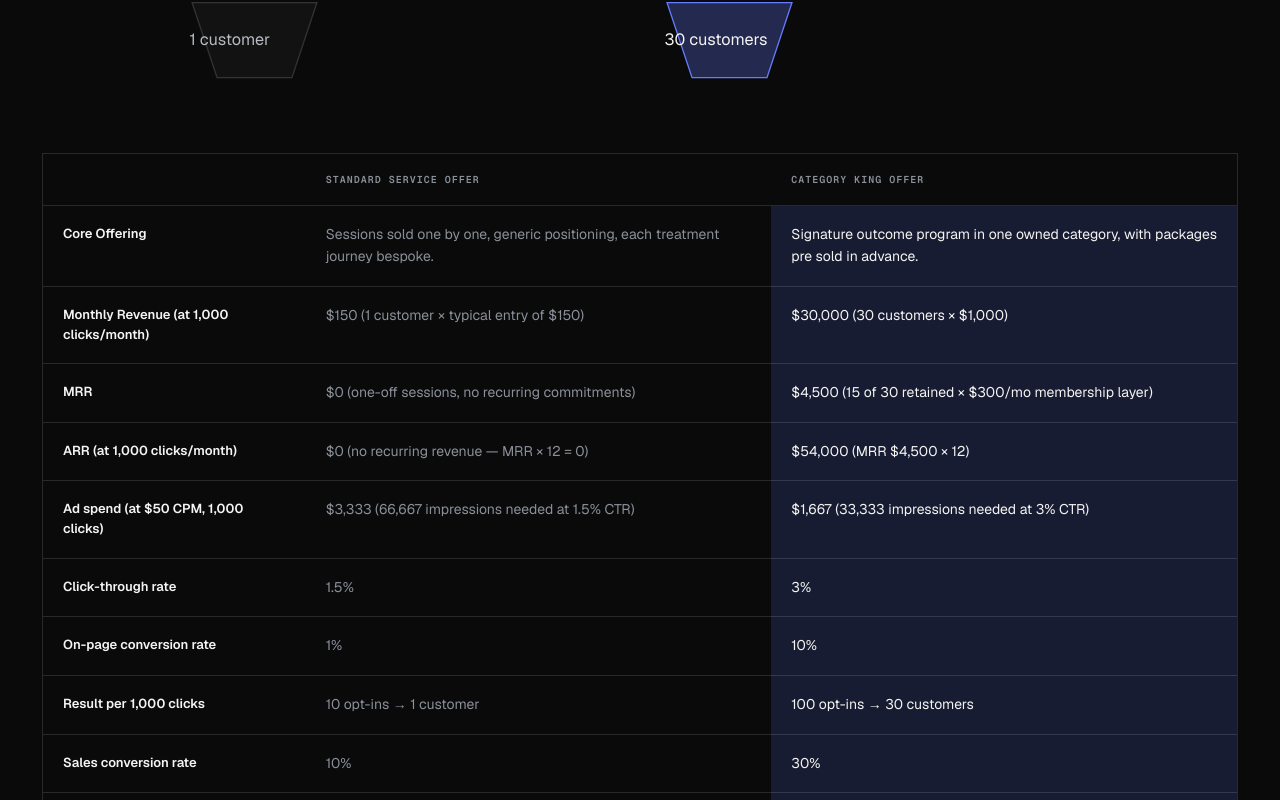
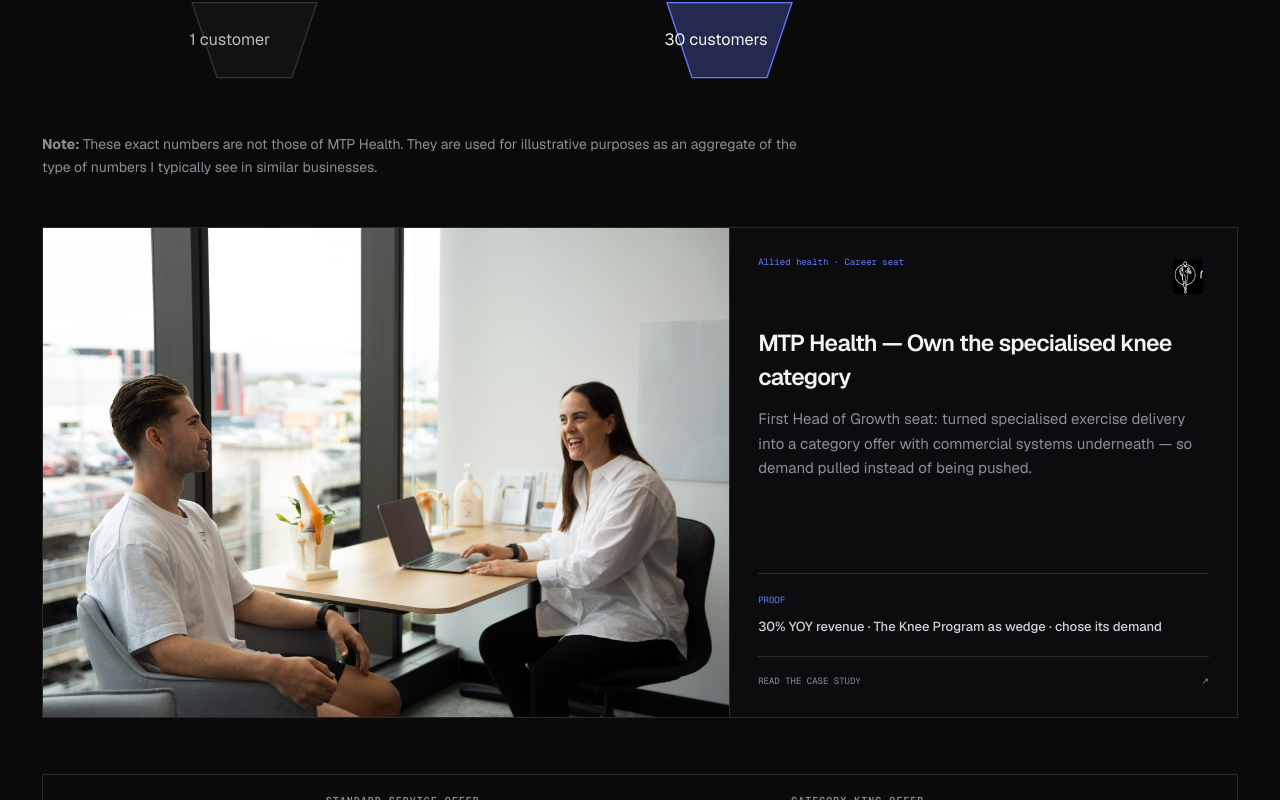
Before and after one commit to beniskillen/Growth-Labs, a Next.js app: page / in a window 1280 px wide. Shown: the part 10720-11520 px from the top of the page. Built offline with nearby package versions, Linux system fonts and the light colour scheme; no server answers.

Commit message:
Show MTP Health under the allied-health illustration and in the footer.
Make it explicit that the funnel figures are an illustrative aggregate of similar businesses, not MTP’s operating numbers.

```diff
--- a/app/components.tsx
+++ b/app/components.tsx
@@ -132,16 +132,18 @@
         <Wordmark />
         <p>Engineering revenue systems from first principles.</p>
       </div>
+      <nav aria-label="Footer navigation">
+        <Link href="/work/mtp-health">MTP Health</Link>
         {conversion ? null : (
-        <nav aria-label="Footer navigation">
-          <Link href="/work/mtp-health">Work</Link>
+          <>
             <Link href="/partners">Partners</Link>
             <Link href="/solutions">Solutions</Link>
             <Link href="/about">About</Link>
             <Link href="/landing">Operator landing</Link>
             <Link href="/audit">AI Leverage Audit</Link>
+          </>
+        )}
       </nav>
-      )}
       <div className="footer-meta">
         <span>© {new Date().getFullYear()} Growth Labs</span>
         <span>Systems, not theatre.</span>
--- a/app/globals.css
+++ b/app/globals.css
@@ -1970,7 +1970,7 @@
 }
 
 .footer-conversion {
-  grid-template-columns: 1fr auto;
+  grid-template-columns: 1.2fr 1fr 1fr;
 }
 
 /* Internal pages */
@@ -3609,7 +3609,16 @@
 
 .offer-funnel-svg {
   max-width: 900px;
-  margin: 0 0 48px;
+  margin: 0 0 28px;
+}
+
+.offer-illustration-note {
+  max-width: 780px;
+  margin: 0 0 48px !important;
+}
+
+.offer-example .case-feature {
+  margin: 0 0 56px;
 }
 
 .offer-compare-wrap {
--- a/app/page.tsx
+++ b/app/page.tsx
@@ -1,7 +1,5 @@
 import type { ReactNode } from "react";
-import Link from "next/link";
 import {
-  Arrow,
   AuditButton,
   Eyebrow,
   SectionHeading,
@@ -12,6 +10,7 @@
 import OfferAtom from "./offer/OfferAtom";
 import VslPlayer from "./offer/VslPlayer";
 import { MtpCaseFeature } from "./work/mtp-health/CaseFeature";
+import { illustrationNumbersNote } from "./work/mtp-health/copy";
 
 export const metadata = {
   title: "Category King System",
@@ -369,6 +368,12 @@
             <strong>A worked example: allied health.</strong> The same clinical skill sold two ways. One runs a standard service offer. The other owns a category. The only difference is the offer you build and the audience you target.
           </p>
           <DualFunnel />
+          <p className="offer-caveat offer-illustration-note">
+            <strong>Note:</strong> {illustrationNumbersNote}
+          </p>
+          <div id="work">
+            <MtpCaseFeature />
+          </div>
           <div className="offer-compare-wrap">
             <table className="offer-compare">
               <thead>
@@ -397,30 +402,15 @@
               <strong>The read:</strong> the standard offer can only work on warm, cheap, hand-held traffic, because its customer acquisition cost is higher than what the customer pays in 30 days <strong>and</strong> higher than their lifetime value. The Category King offer generates enough 30-day cash to cover acquisition, so it can scale on cold traffic and paid ads.
             </p>
             <p className="offer-caveat">
-              <strong>Caveat:</strong> highly industry specific. These conversion rates, cash values, MRR, CACs and ad spend are a simplified illustration of how the funnel maths behaves, not a promise of results for any individual business. Monthly Revenue and MRR assume 1,000 paid clicks per month; ad spend assumes a $50 CPM with the CTR in each column. They exist to show what a category king offering allows for.
-            </p>
-            <p>
-              <Link className="offer-case-link" href="/work/mtp-health">
-                This illustration is the MTP Health install. Read the case study <Arrow />
-              </Link>
+              <strong>Caveat:</strong> highly industry specific. {illustrationNumbersNote} These conversion rates, cash values, MRR, CACs and ad spend are a simplified illustration of how the funnel maths behaves, not a promise of results for any individual business. Monthly Revenue and MRR assume 1,000 paid clicks per month; ad spend assumes a $50 CPM with the CTR in each column. They exist to show what a category king offering allows for.
             </p>
           </div>
         </div>
       </section>
 
-      <section className="section offer-section" id="work">
+      <section className="section offer-section">
         <SectionHeading
           number="06"
-          eyebrow="FLAGSHIP CASE"
-          title="The real allied health example."
-          copy="Same clinicians. A named category. A system that could hold paid traffic."
-        />
-        <MtpCaseFeature />
-      </section>
-
-      <section className="section offer-section">
-        <SectionHeading
-          number="07"
           eyebrow="THE OFFER"
           title="$10,000 to your bottom line in 30 days. Or you don't pay."
         />
@@ -469,7 +459,7 @@
       </section>
 
       <section className="offer-guarantee grid-bg">
-        <span className="section-index">§08</span>
+        <span className="section-index">§07</span>
         <Eyebrow>THE GUARANTEE</Eyebrow>
         <h2>Miss, and you owe nothing.</h2>
         <p>
@@ -479,7 +469,7 @@
 
       <section className="section offer-section">
         <SectionHeading
-          number="09"
+          number="08"
           eyebrow="WHO IT'S FOR"
           title="Category kings only. Not marginal gains."
         />
@@ -505,7 +495,7 @@
 
       <section className="section offer-section">
         <header className="section-heading">
-          <div className="section-index">§10</div>
+          <div className="section-index">§09</div>
           <div>
             <Eyebrow>WHO&apos;S BEHIND IT</Eyebrow>
           </div>
@@ -532,7 +522,7 @@
 
       <section className="section faq-section">
         <header className="section-heading">
-          <div className="section-index">§11</div>
+          <div className="section-index">§10</div>
           <div>
             <Eyebrow>FAQ</Eyebrow>
           </div>
--- a/app/work/mtp-health/copy.ts
+++ b/app/work/mtp-health/copy.ts
@@ -279,5 +279,5 @@
   kpi: "Category ownership + growth system → no longer demand constrained → 30% YOY revenue + multi-location specialised practice",
 } as const;
 
-export const offerLinkNote =
-  "The conversion rates, cash values and ad-spend maths on the Category King page are a simplified illustration of how funnel economics behave. MTP’s public proof is 30% YOY, always-on ads at ~20% into larger offerings, and the ability to choose demand.";
+export const illustrationNumbersNote =
+  "These exact numbers are not those of MTP Health. They are used for illustrative purposes as an aggregate of the type of numbers I typically see in similar businesses.";
--- a/app/work/mtp-health/page.tsx
+++ b/app/work/mtp-health/page.tsx
@@ -14,12 +14,12 @@
   comparison,
   gates,
   hero,
+  illustrationNumbersNote,
   inputs,
   leaks,
   lessons,
   moves,
   now,
-  offerLinkNote,
   results,
   servicesNote,
   snapshot,
@@ -221,14 +221,14 @@
       <section className="section offer-section">
         <div className="offer-example">
           <Eyebrow>WHY THIS OFFER SCALED</Eyebrow>
-          <h3>The allied health illustration on the Category King page is this business.</h3>
+          <h3>The Category King page uses an allied health illustration. MTP is the real install — not those exact figures.</h3>
           <p>
             <strong>A worked example that already ran.</strong> Sessions versus a named program. Warm, hand-held traffic versus an offer that can hold paid ads.
           </p>
-          <DualFunnel
-            leftLabel="STANDARD / SESSION OFFER"
-            rightLabel="KNEE PROGRAM / CATEGORY KING"
-          />
+          <DualFunnel />
+          <p className="offer-caveat offer-illustration-note">
+            <strong>Note:</strong> {illustrationNumbersNote}
+          </p>
           <div className="offer-compare-wrap">
             <table className="offer-compare">
               <thead>
@@ -257,7 +257,7 @@
               <strong>The read:</strong> they could turn away gym referrals. Choosing demand is Gate 2. ~30% assessment-to-program is the Category King close rate, not a gym-pack close rate.
             </p>
             <p className="offer-caveat">
-              <strong>Caveat:</strong> {offerLinkNote}
+              <strong>Caveat:</strong> MTP’s public proof is 30% YOY, always-on ads at ~20% into larger offerings, and the ability to choose demand. The 1,000-click funnel diagram above is the same illustrative aggregate shown on the Category King page, not MTP’s operating numbers.
             </p>
           </div>
         </div>
```
Also changed, not shown: 1 other file (tests, documents, lock files or other folders). Lines whose indentation alone changed are shown as unchanged.
